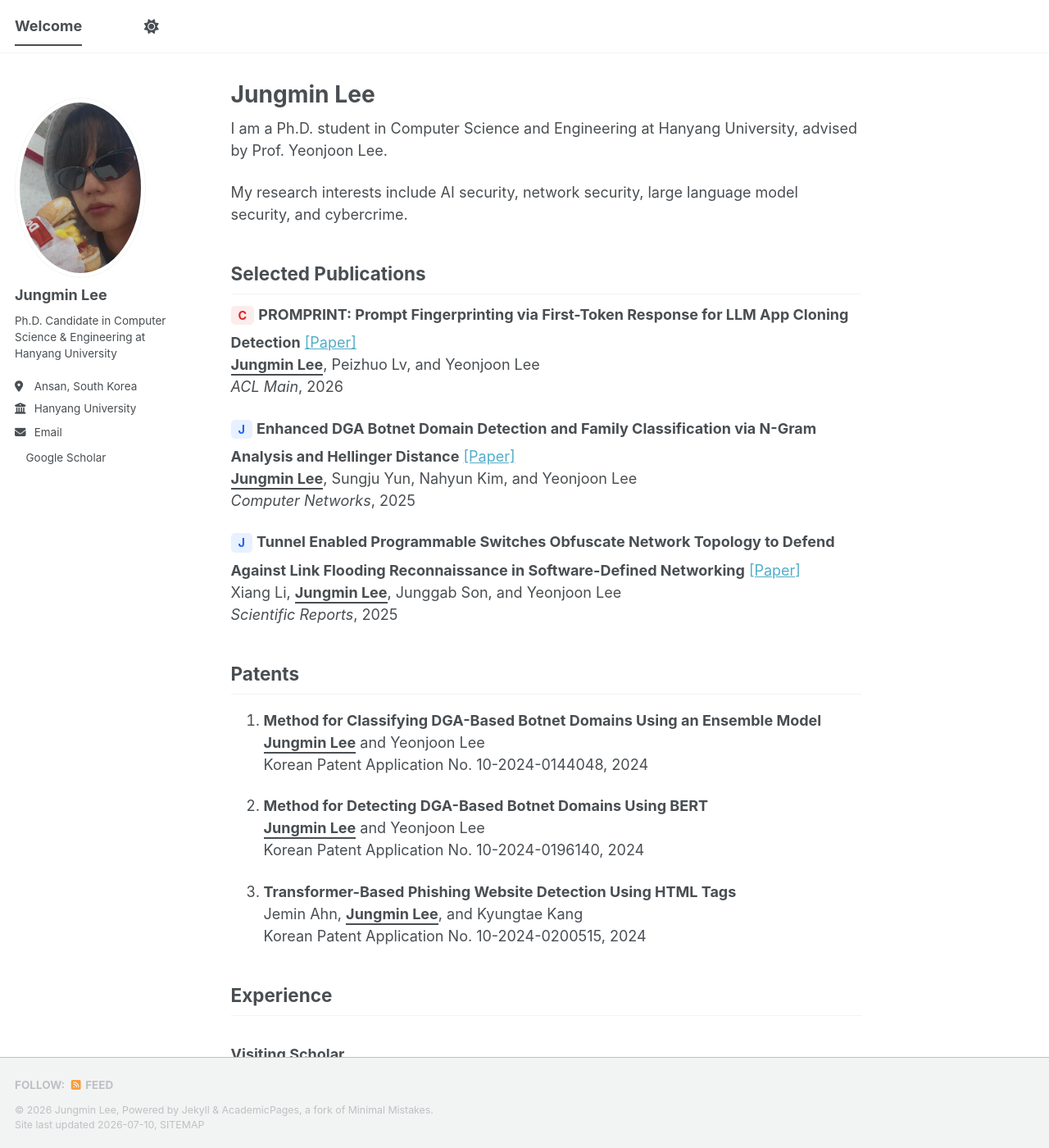
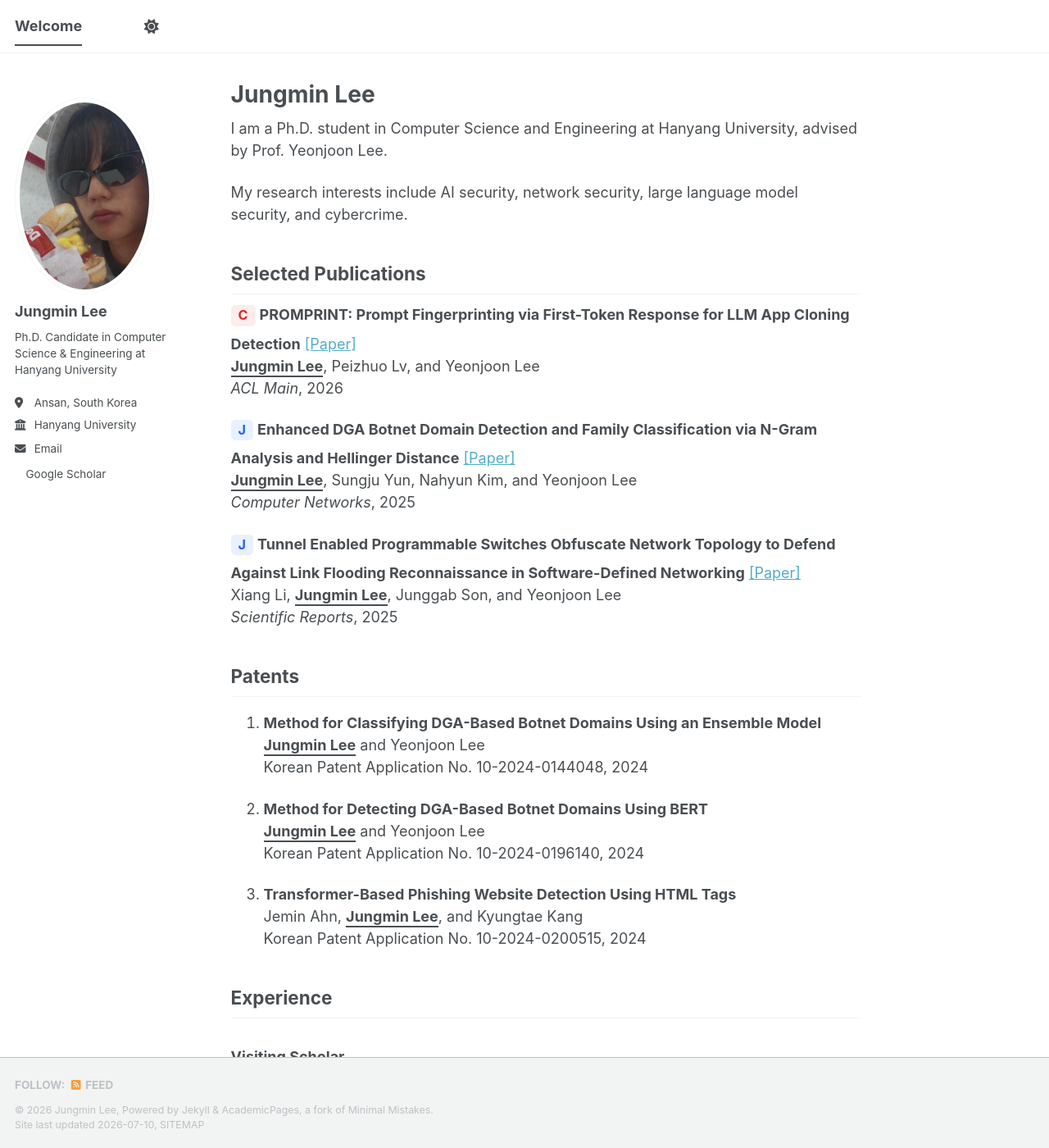
Before and after one commit to jm-lee00/jm-lee00.github.io, a Jekyll site: the page built from _pages/about.md, in a window 1280 px wide and 1400 px high. Shown: the whole window at 82% size. Built offline with Jekyll 4.4.1, drawn with Linux system fonts in a browser that asks for light colours; a style sheet for code colours, icons or effects is not loaded.

Commit message:
Modification

```diff
--- a/assets/css/main.scss
+++ b/assets/css/main.scss
@@ -71,7 +71,7 @@
 
     border-radius: 5px;
 
-    font-size: 0.8rem;
+    font-size: 0.9rem;
     font-weight: 700;
 
     line-height: 1.2;
@@ -89,15 +89,15 @@
 }
 
 .author__avatar {
-    width: 160px;
-    height: 220px;
+    width: 170px;
+    height: 240px;
     overflow: hidden;
     border-radius: 50%;
 }
 
 .author__avatar img {
-    width: 160px;
-    height: 220px;
+    width: 170px;
+    height: 240px;
 
     object-fit: cover;
     object-position: center top;
```
